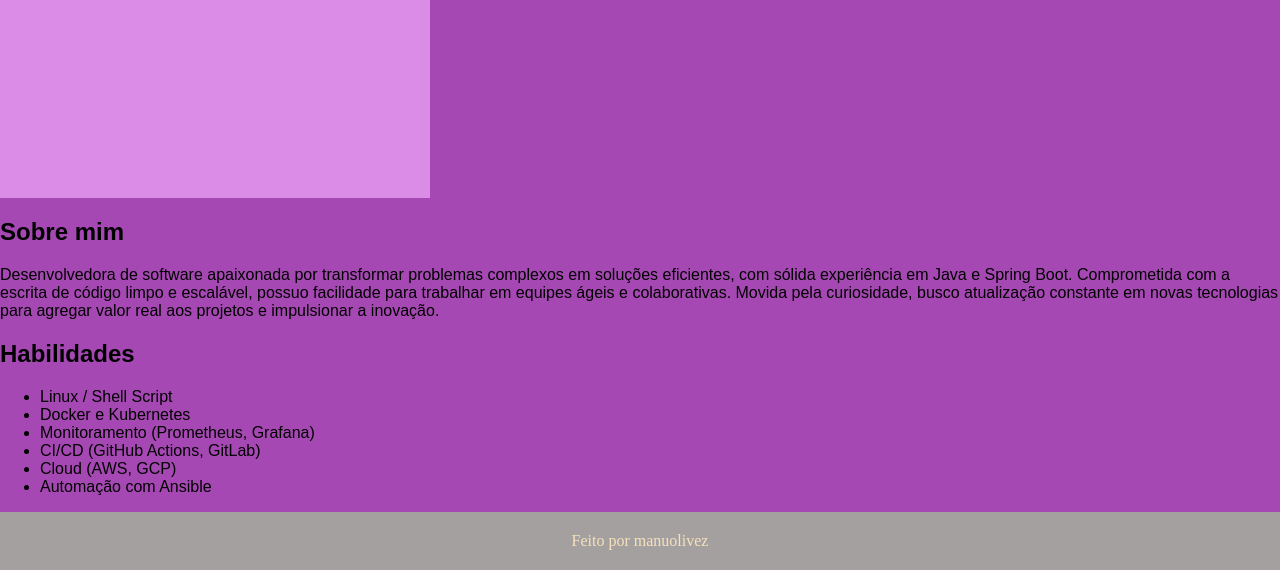
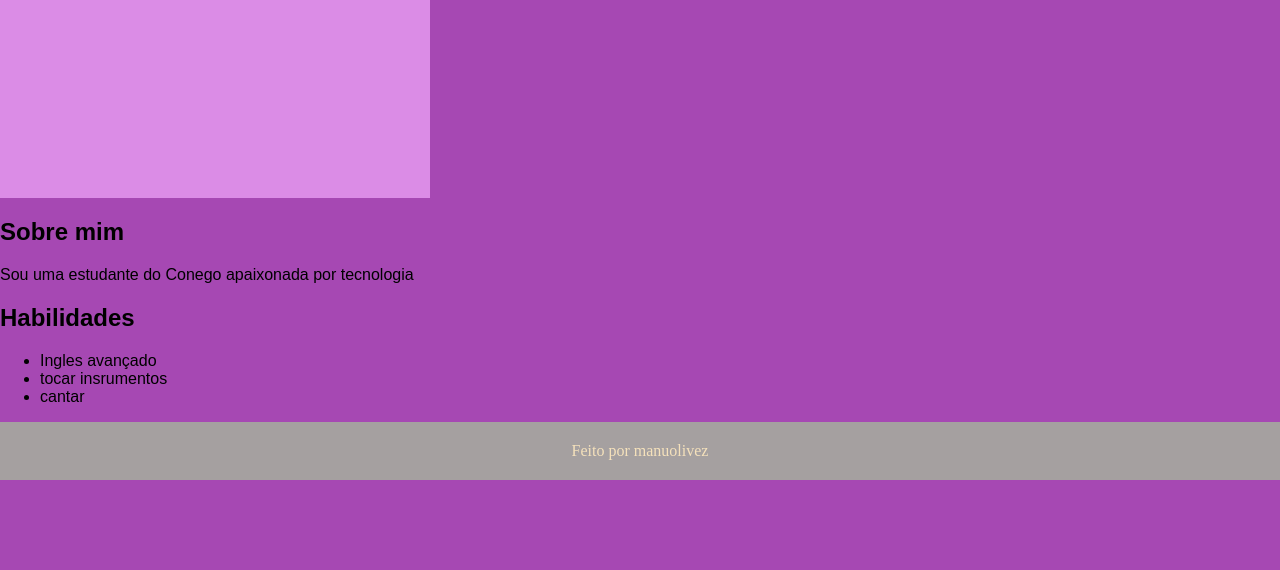
Before and after one commit to manuolivez89-ai/manuolivez89-ai.github.io, a plain HTML site: page index.html in a window 1280 px wide. Shown: the part 602-1172 px from the top of the page. After the commit the page ends 1082 px from the top, so only its background shows below. Drawn offline with nearby package versions, Linux system fonts and the light colour scheme.

Commit message:
~´; [~rdf

```diff
--- a/index.html
+++ b/index.html
@@ -32,24 +32,16 @@
             <h2>Sobre mim</h2>
             <div class="linha"></div>
             <p>
-                Desenvolvedora de software apaixonada por transformar problemas complexos em soluções eficientes, com
-                sólida experiência
-                em Java e Spring Boot. Comprometida com a escrita de código limpo e escalável,
-                possuo facilidade para trabalhar em equipes ágeis e colaborativas. Movida pela curiosidade, busco
-                atualização constante em
-                novas tecnologias para agregar valor real aos projetos e impulsionar a inovação.
+                Sou uma estudante do Conego apaixonada por tecnologia
             </p>
         </div>
         <div class="habilidades">
             <h2>Habilidades</h2>
             <div class="linha"></div>
             <ul>
-                <li>Linux / Shell Script</li>
-                <li>Docker e Kubernetes</li>
-                <li>Monitoramento (Prometheus, Grafana)</li>
-                <li>CI/CD (GitHub Actions, GitLab)</li>
-                <li>Cloud (AWS, GCP)</li>
-                <li>Automação com Ansible</li>
+                <li>Ingles avançado</li>
+                <li>tocar insrumentos</li>
+                <li>cantar</li>
             </ul>
         </div>
     </div>
```
